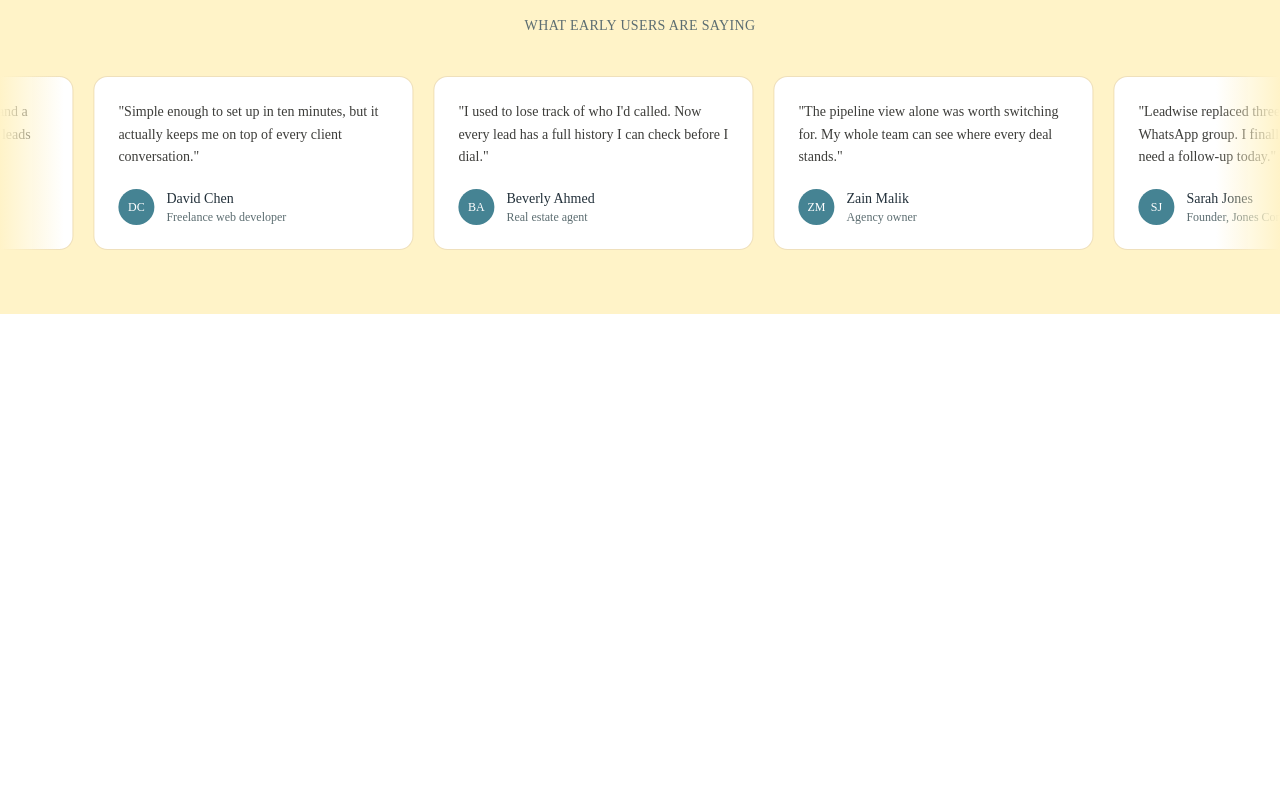
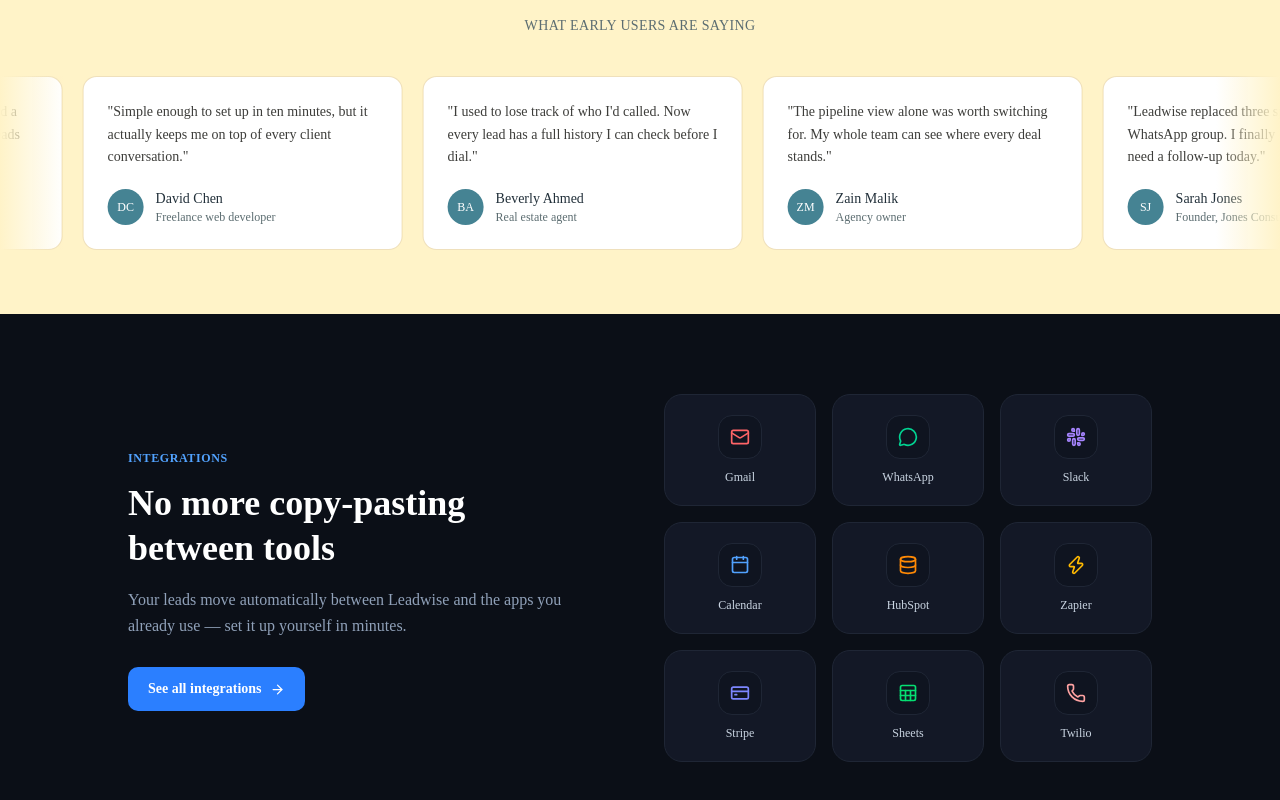
Before and after one commit to Bilal1lshk/Leadmanagmentsystem, a Next.js app: page / in a window 1280 px wide. Shown: the part 612-1412 px from the top of the page. Before the commit the page ends 926 px from the top, so only its background shows below. Built offline with nearby package versions, Linux system fonts and the light colour scheme.

Commit message:
working on the integration work

```diff
--- a/app/components/ui/Home/Home.jsx
+++ b/app/components/ui/Home/Home.jsx
@@ -1,12 +1,14 @@
 import Navbar from './Navbar.jsx'
 import Herosection from "./Herosection.jsx"
 import Carosal from "./Carosal.jsx"
+import Integrations from "./Integration.jsx"
 export default function Home() {
     return (
         <>
             <Navbar />
             <Herosection />
             <Carosal/>
+            <Integrations/>
         </>
     )
 }
--- /dev/null
+++ b/app/components/ui/Home/Integration.jsx
@@ -0,0 +1,72 @@
+"use client"
+import {
+  Mail,
+  MessageCircle,
+  Slack,
+  Calendar,
+  Database,
+  Zap,
+  CreditCard,
+  Sheet,
+  Phone,
+  ArrowRight,
+} from "lucide-react";
+
+const integrations = [
+  { name: "Gmail", icon: Mail, color: "text-red-400" },
+  { name: "WhatsApp", icon: MessageCircle, color: "text-emerald-400" },
+  { name: "Slack", icon: Slack, color: "text-violet-400" },
+  { name: "Calendar", icon: Calendar, color: "text-blue-400" },
+  { name: "HubSpot", icon: Database, color: "text-orange-400" },
+  { name: "Zapier", icon: Zap, color: "text-amber-400" },
+  { name: "Stripe", icon: CreditCard, color: "text-indigo-400" },
+  { name: "Sheets", icon: Sheet, color: "text-green-400" },
+  { name: "Twilio", icon: Phone, color: "text-red-300" },
+];
+
+export default function IntegrationsSection() {
+  return (
+    <section className="bg-[#0B0F17] py-20 px-6">
+      <div className="max-w-5xl mx-auto">
+        <div className="grid md:grid-cols-2 gap-12 items-center">
+          <div>
+            <span className="text-xs font-semibold tracking-wider text-blue-400 uppercase">
+              Integrations
+            </span>
+            <h2 className="text-3xl md:text-4xl font-bold text-white mt-3 leading-tight">
+              No more copy-pasting
+              <br />
+              between tools
+            </h2>
+            <p className="text-slate-400 text-base mt-4 max-w-md leading-relaxed">
+              Your leads move automatically between Leadwise and the apps you
+              already use — set it up yourself in minutes.
+            </p>
+
+            <a
+              href="#"
+              className="inline-flex items-center gap-2 mt-7 bg-blue-500 hover:bg-blue-600 transition-colors text-white text-sm font-semibold px-5 py-3 rounded-lg"
+            >
+              See all integrations
+              <ArrowRight size={15} />
+            </a>
+          </div>
+
+          <div className="grid grid-cols-3 gap-4">
+            {integrations.map(({ name, icon: Icon, color }) => (
+              <div
+                key={name}
+                className="bg-[#131826] border border-[#1F2635] rounded-2xl p-5 flex flex-col items-center justify-center gap-2.5 hover:border-blue-500/40 hover:bg-[#171D2C] transition-colors"
+              >
+                <div className="w-11 h-11 rounded-xl bg-[#0F1420] border border-[#1F2635] flex items-center justify-center">
+                  <Icon size={20} className={color} />
+                </div>
+                <span className="text-xs text-slate-300 font-medium">{name}</span>
+              </div>
+            ))}
+          </div>
+        </div>
+      </div>
+    </section>
+  );
+}
--- a/package.json
+++ b/package.json
@@ -16,7 +16,7 @@
     "clsx": "^2.1.1",
     "dotenv": "^17.4.2",
     "jsonwebtoken": "^9.0.3",
-    "lucide-react": "^1.25.0",
+    "lucide-react": "^1.27.0",
     "mongoose": "^9.8.0",
     "next": "16.2.10",
     "next-auth": "^4.24.15",
```
Also changed, not shown: 1 other file (tests, documents, lock files or other folders).
